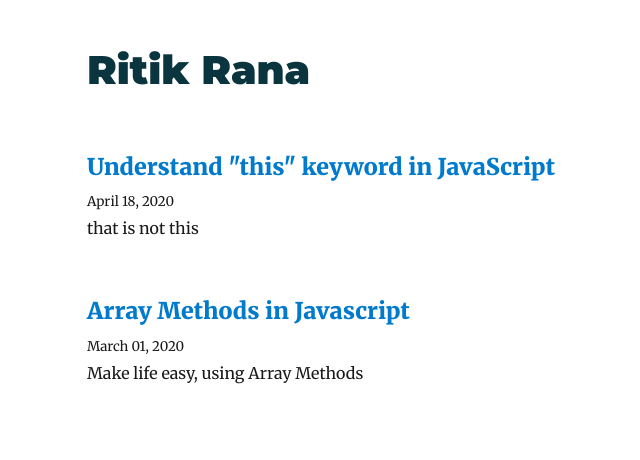
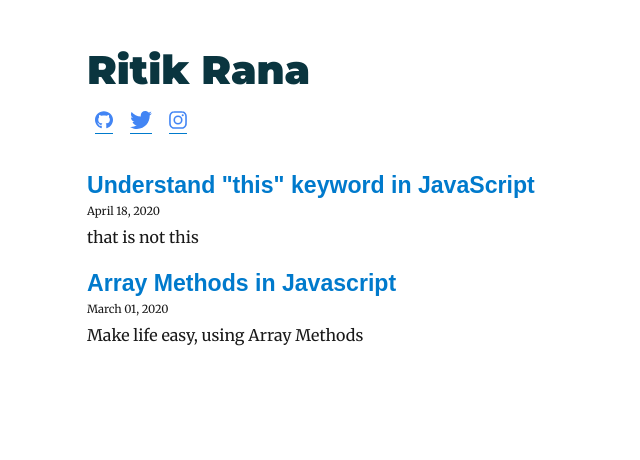
Before and after one commit to ritikrana4/ritikrana.in, a Gatsby site: page / in a window 1280 px wide. Shown: the whole page, without its empty margins (238-878 px from the left). Built offline with nearby package versions, Linux system fonts and the light colour scheme; Gatsby itself is replaced by a stand-in of ours; some packages are replaced by stand-ins of ours.

Commit message:
minor fixes

```diff
--- a/src/components/bio.js
+++ b/src/components/bio.js
@@ -6,8 +6,12 @@
  */
 
 import React from "react"
-import { useStaticQuery, graphql } from "gatsby"
+import { useStaticQuery, graphql, Link } from "gatsby"
 import Image from "gatsby-image"
+
+import github from "../../content/assets/social/github.svg"
+import twitter from "../../content/assets/social/twitter.svg"
+import insta from "../../content/assets/social/insta.svg"
 
 import { rhythm } from "../utils/typography"
 
@@ -37,33 +41,33 @@ const Bio = () => {
 
   const { author, social } = data.site.siteMetadata
   return (
-    <div
-      style={{
-        display: `flex`,
-        marginBottom: rhythm(1.0),
-      }}
-    >
-      <Image
-        fixed={data.avatar.childImageSharp.fixed}
-        alt={author.name}
+
+
+
+
+      <div
         style={{
-          marginRight: rhythm(1 / 2),
-          marginBottom: 0,
-          minWidth: 50,
-          borderRadius: `100%`,
+          display: "flex",
+          justifyContent: "space-around",
+          maxWidth: 108,
+          maxHeight:22,
+          marginTop:-15,
+         marginBottom:40
         }}
-        imgStyle={{
-          borderRadius: `50%`,
-        }}
-      />
-      <p style={{fontWeight:"bold"}}>
-       {author.summary}
-        {` `}
-        <a style={{textDecoration:'none'}} href={`https://twitter.com/${social.twitter}`}>
-        <i className="fa fa-twitter" style={{fontSize:24}}></i>
+      >
+        <a style={{textDecoration:'none'}}  href="https://github.com/ritikrana4" target="_blank">
+           <img src={github} alt="GitHub" height="18" />
         </a>
-      </p>
-    </div>
+        <a  href="https://twitter.com/rtktwt" target="_blank">
+          <img src={twitter} alt="Twitter" height="18" />
+        </a>
+        <a href="https://instagram.com/ritik_dev_js" target="_blank">
+          <img src={insta} alt="Instagram" height="18" />
+        </a>
+      </div>
+
+
+
   )
 }
 
--- a/src/components/layout.js
+++ b/src/components/layout.js
@@ -12,7 +12,7 @@ const Layout = ({ location, title, children }) => {
       <h1
         style={{
           ...scale(1),
-          marginBottom: rhythm(1.5),
+        //  marginBottom: rhythm(1.5),
           marginTop: 0,
         }}
       >
@@ -64,9 +64,6 @@ const Layout = ({ location, title, children }) => {
       <main>{children}</main>
       <footer>
 
-
-
-
       </footer>
     </div>
   )
--- a/src/pages/index.js
+++ b/src/pages/index.js
@@ -12,31 +12,43 @@ const BlogIndex = ({ data, location }) => {
 
   return (
     <Layout location={location} title={siteTitle}>
-      <SEO title="All posts" />
-
+      <SEO title="Ritik Blog" />
+      <Bio/>
       {posts.map(({ node }) => {
         const title = node.frontmatter.title || node.fields.slug
         return (
           <article key={node.fields.slug}>
-            <header>
+
+            <header >
               <h3
                 style={{
-                  marginBottom: rhythm(1 / 4),
+                  marginTop:20,
+                  marginBottom: rhythm(-0.5 / 4),
+                  fontFamily: `Tajawal, sans-serif`,
                 }}
               >
-                <Link style={{ boxShadow: `none` }} to={node.fields.slug}>
+                <Link style={{ boxShadow: `none`,  }} to={node.fields.slug}>
                   {title}
                 </Link>
               </h3>
-              <small>{node.frontmatter.date}</small>
+              <small
+               style={{
+                color: "var(--secondaryText)",
+                fontSize: "0.7rem",
+              }}
+              >
+                {node.frontmatter.date}
+                </small>
             </header>
             <section>
-              <p
+              <div
                 dangerouslySetInnerHTML={{
                   __html: node.frontmatter.description || node.excerpt,
                 }}
+
               />
             </section>
+
           </article>
         )
       })}
--- a/src/templates/blog-post.js
+++ b/src/templates/blog-post.js
@@ -31,6 +31,7 @@ const BlogPostTemplate = ({ data, pageContext, location }) => {
             style={{
               ...scale(-1 / 5),
               display: `block`,
+              marginTop:-2,
               marginBottom: rhythm(1),
             }}
           >
```
Also changed, not shown: content/assets/social/github.svg (added), content/assets/social/insta.svg (added), content/assets/social/twitter.svg (added).
